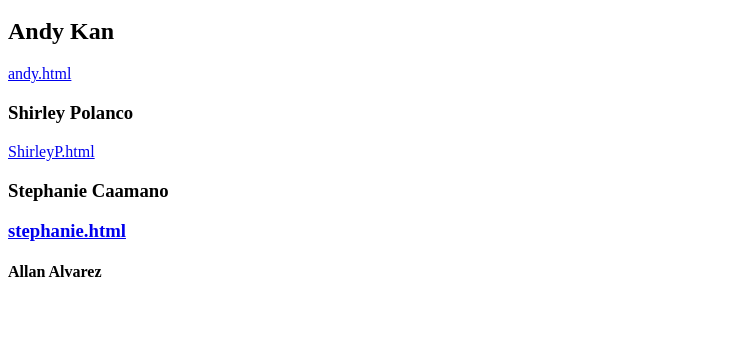
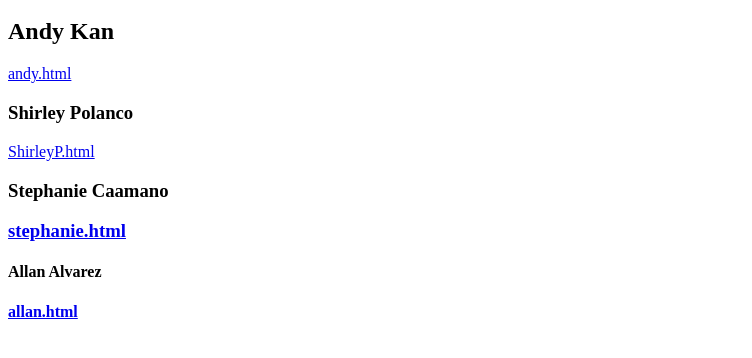
Before and after one commit to AllanAlvarez1/CMP-464-Project-1-, a plain HTML site: page index.html in a window 1280 px wide. Shown: the part 48-406 px from the top of the page, without its empty margins (0-752 px from the left). Drawn offline with Linux system fonts and the light colour scheme.

Commit message:
Update index.html

```diff
--- a/index.html
+++ b/index.html
@@ -23,6 +23,6 @@
             <h3> Stephanie Caamano <h3>
                 <a href = "stephanie.html" id = "link"> stephanie.html </a>
             <h4> Allan Alvarez <h4>
-                <a href = "allan.html" id = "link> allan.html </a>
+                <a href = "allan.html" id = "link"> allan.html </a>
     </body>
 </html>
```
